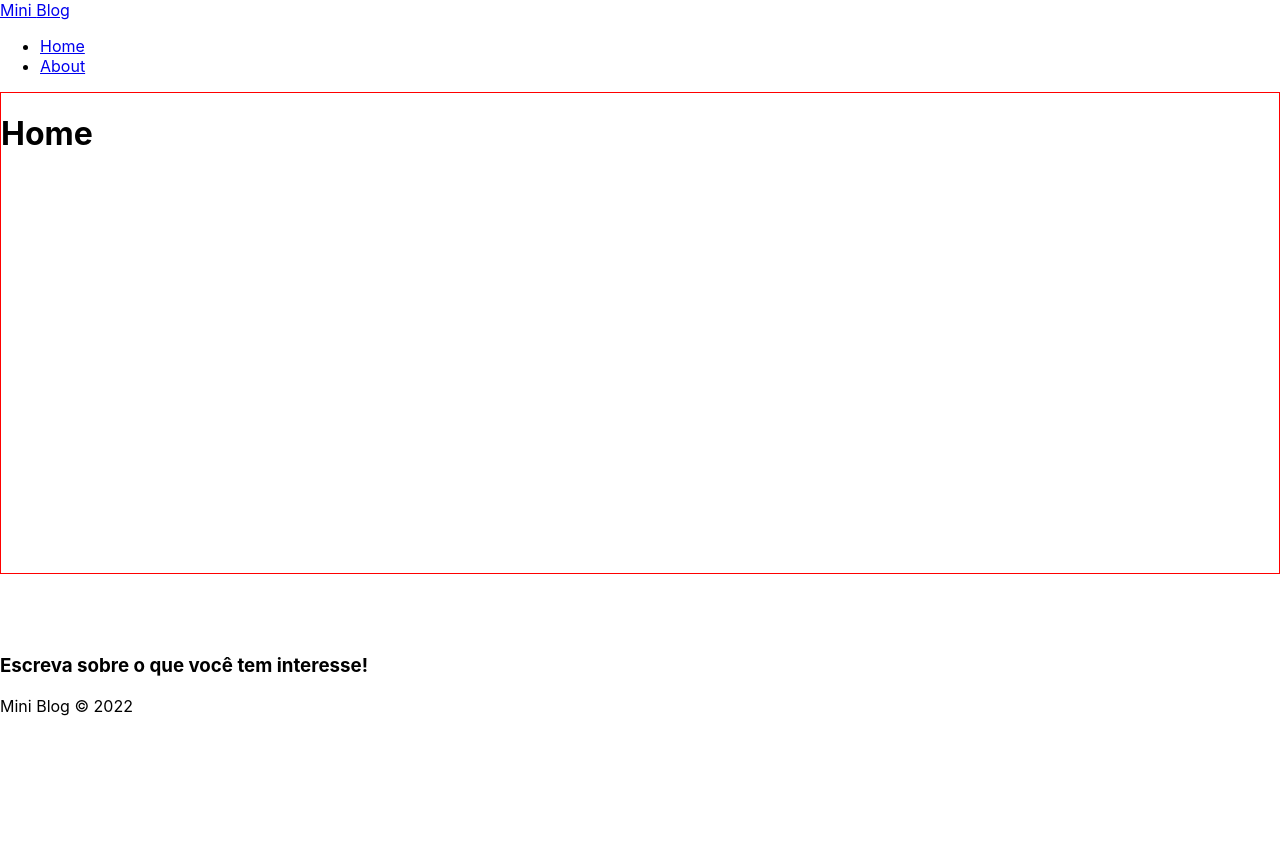
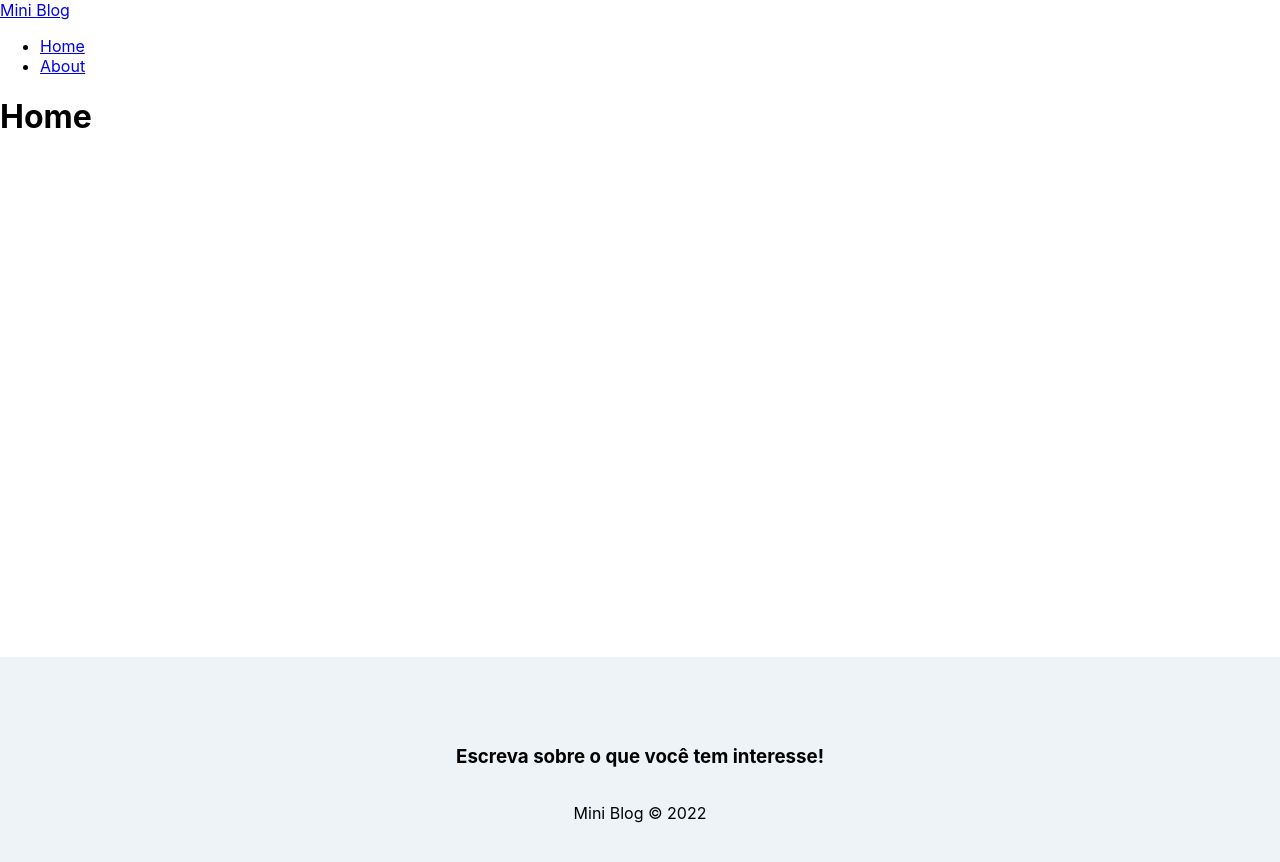
Before and after one commit to IagoMesquita/miniblog, a React (Create React App) app: page / in a window 1280 px wide. Shown: the top 862 px of the page. Before the commit the page ends 800 px from the top, so only its background shows below. Built offline with nearby package versions, Linux system fonts and the light colour scheme.

Commit message:
style: footer

```diff
--- a/src/App.css
+++ b/src/App.css
@@ -1,5 +1,5 @@
 .container {
   min-height: 60vh;
   margin-bottom: 5em;
-  border: solid 1px red;
+  /* border: solid 1px red; */
 }
--- a/src/components/Footer/Footer.module.css
+++ b/src/components/Footer/Footer.module.css
@@ -0,0 +1,8 @@
+.footer {
+  height: 250px;
+  display: flex;
+  flex-direction: column;
+  justify-content: center;
+  align-items: center;
+  background-color: #edf3f6;
+}
--- a/src/components/Footer/index.jsx
+++ b/src/components/Footer/index.jsx
@@ -1,6 +1,8 @@
+import styles from './Footer.module.css';
+
 function Footer() {
   return (
-    <footer>
+    <footer className={styles.footer}>
       <h3>Escreva sobre o que você tem interesse!</h3>
       <p>Mini Blog &copy; 2022</p>
     </footer>
```
